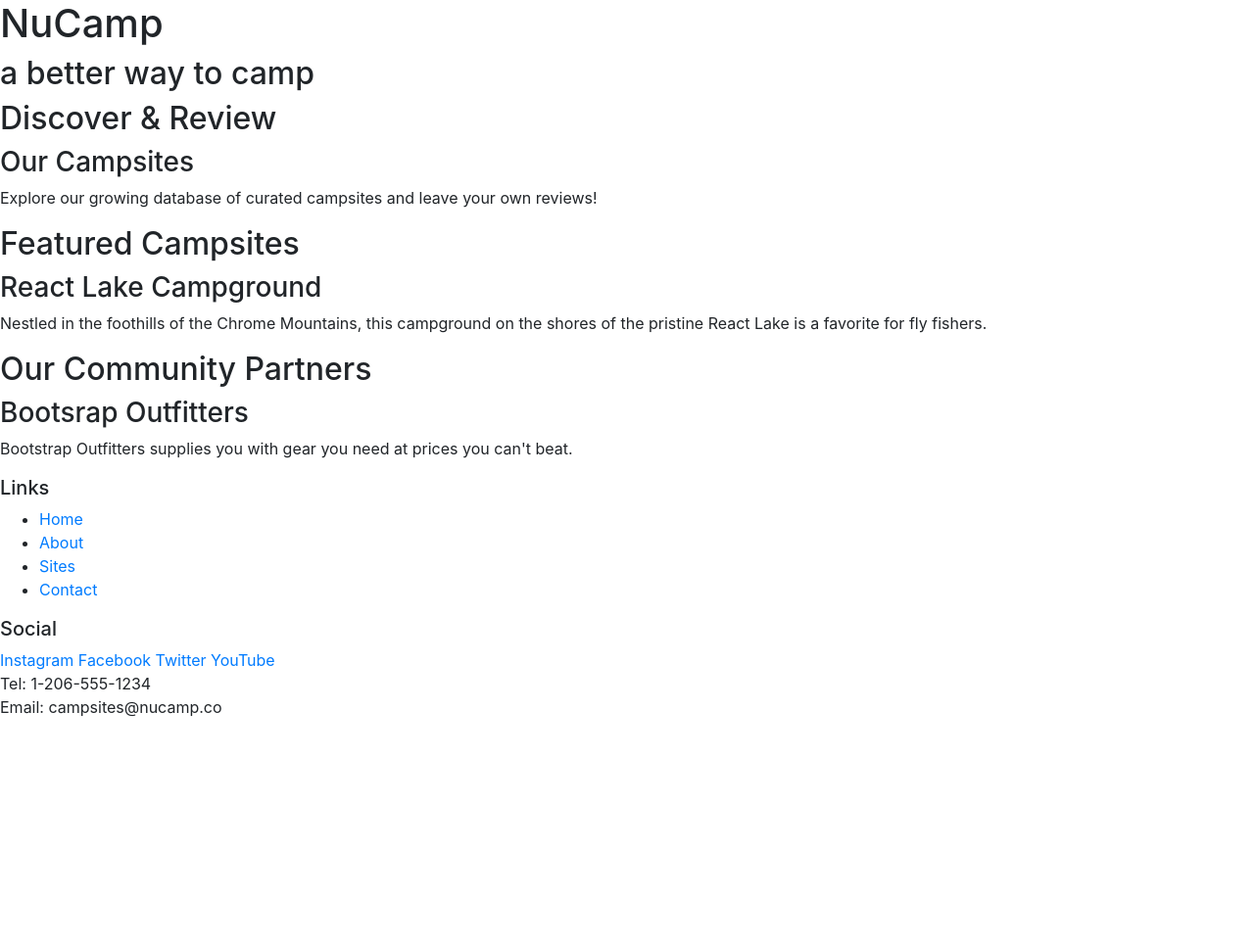
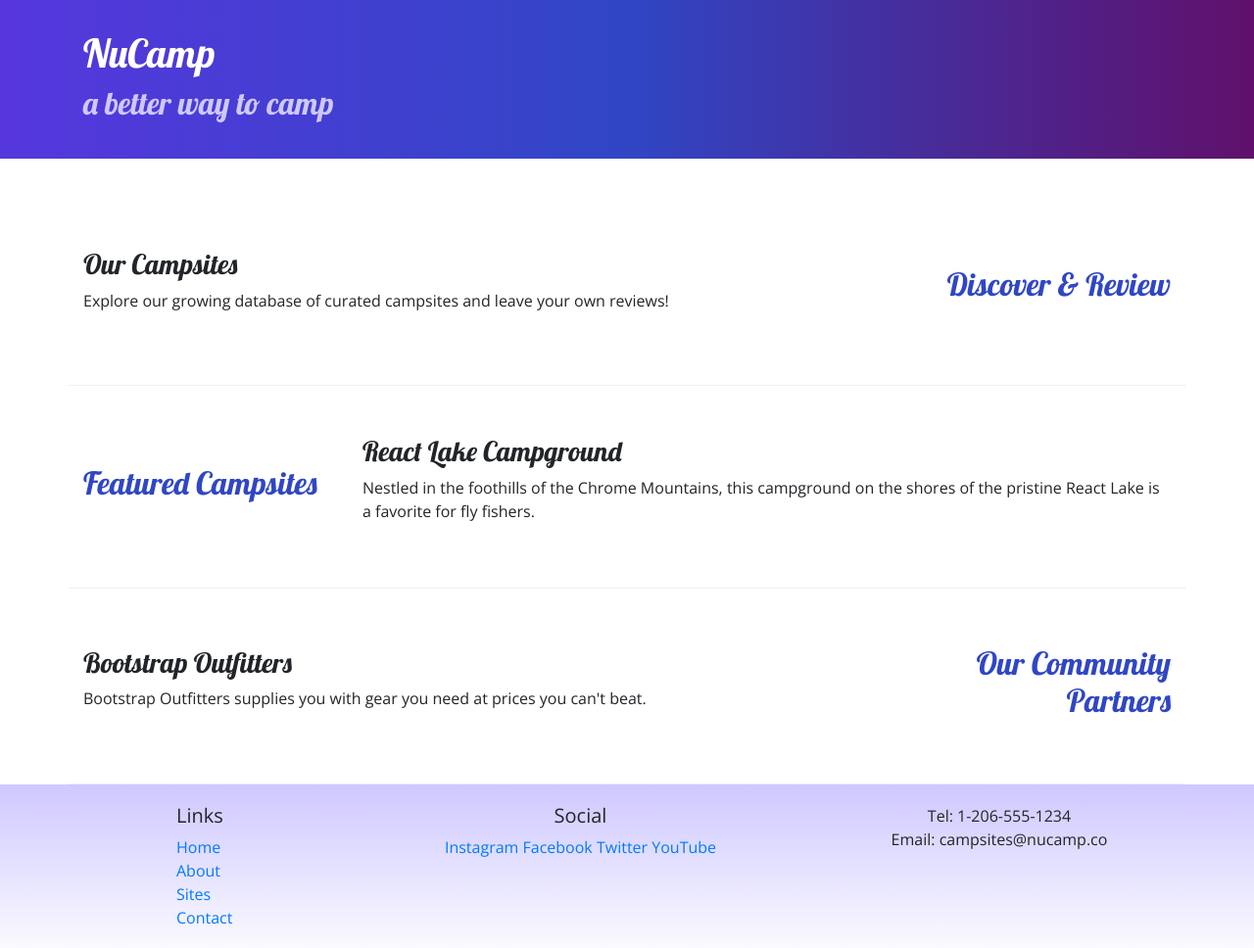
Before and after one commit to tozerdozer/Nucamp-Site, a website: page index.html in a window 1280 px wide. Shown: the whole page at 98% size. Before the commit the page ends 800 px from the top, so only its background shows below. Drawn offline with nearby package versions, Linux system fonts and the light colour scheme.

Commit message:
Test commit

```diff
--- /dev/null
+++ b/css/styles.css
@@ -0,0 +1,32 @@
+body {
+    font-family: "Open Sans", sans-serif;
+}
+
+h1, h2, h3 {
+    font-family: "Lobster", cursive;
+}
+
+h2 {
+    color: #3046C5;
+}
+
+header h2 {
+    color: #CEC8FF;
+}
+
+footer {
+    background-image: linear-gradient(#CEC8FF, white);
+    padding: 20px 0;
+}
+
+.jumbotron {
+    padding: 30px;
+    background-image: linear-gradient(to right, #5637DD, #3046C5, #60106B);
+    color: white;
+}
+
+.row-content {
+    padding: 50px 0;
+    border-bottom: 1px ridge;
+    min-height: 200px;
+}
--- a/index.html
+++ b/index.html
@@ -9,56 +9,82 @@
     <!-- Bootstrap CSS -->
     <link rel="stylesheet" href="node_modules/bootstrap/dist/css/bootstrap.min.css"/>
 
+    <!-- Additional CSS must be placed after Bootstrap CSS -->
+    <link rel="stylesheet" href="https://fonts.googleapis.com/css?family=Lobster|Open+Sans"/>
+    <link rel="stylesheet" href="css/styles.css"/>
+
     <title>NuCamp: A Better Way To Camp</title>
 </head>
 
 <body>
 
-    <header>
-        <div>
+    <header class="jumbotron jumbotron-fluid">
+        <div class="container">
+            <div class="row">
+                <div class="col">
                     <h1>NuCamp</h1>
                     <h2>a better way to camp</h2>
                 </div>
+            </div>
+        </div>
     </header>
 
-    <div>
-        <h2>Discover & Review</h2>
+    <div class="container">
+        <div class="row row-content align-items-center">
+            <div class="col-sm-4 order-sm-last col-md-3">
+                <h2 class="text-sm-right">Discover & Review</h2>
+            </div>
+            <div class="col">
                 <h3>Our Campsites</h3>
-        <p>Explore our growing database of curated campsites and leave your own reviews!</p>
+                <p class="d-none d-sm-block">Explore our growing database of curated campsites and leave your own reviews!</p>
+            </div>
         </div>
 
-    <div>
+        <div class="row row-content align-items-center">
+            <div class="col-sm-4 col-md-3">
                 <h2>Featured Campsites</h2>
+            </div>
+            <div class="col">
                 <h3>React Lake Campground</h3>
-        <p>Nestled in the foothills of the Chrome Mountains, this campground on the shores of the pristine React Lake is a favorite for fly fishers.</p>
+                <p class="d-none d-sm-block">Nestled in the foothills of the Chrome Mountains, this campground on the shores of the pristine React Lake is a favorite for fly fishers.</p>
+            </div>
         </div>
 
-    <div>
-        <h2>Our Community Partners</h2>
-        <h3>Bootsrap Outfitters</h3>
-        <p>Bootstrap Outfitters supplies you with gear you need at prices you can't beat.</p>
+        <div class="row row-content align-items-center">
+            <div class="col-sm-4 order-sm-last col-md-3">
+                <h2 class="text-sm-right">Our Community Partners</h2>
+            </div>
+            <div class="col">
+                <h3>Bootstrap Outfitters</h3>
+                <p class="d-none d-sm-block">Bootstrap Outfitters supplies you with gear you need at prices you can't beat.</p>
+            </div>
+        </div>
     </div>
 
     <footer>
-        <div>
+        <div class="container">
+            <div class="row">
+                <div class="col-4 col-sm-2 offset-1">
                     <h5>Links</h5>
-            <ul>
-                <li><a href="#">Home</a></li>
-                <li><a href="#">About</a></li>
-                <li><a href="#">Sites</a></li>
-                <li><a href="#">Contact</a></li>
+                    <ul class="list-unstyled">
+                        <li><a href="aboutus.html">Home</a></li>
+                        <li><a href="aboutus.html">About</a></li>
+                        <li><a href="aboutus.html">Sites</a></li>
+                        <li><a href="aboutus.html">Contact</a></li>
                     </ul>
                 </div>
-        <div>
+                <div class="col-6 col-sm-5 text-center">
                     <h5>Social</h5>
                     <a href="http://instagram.com/">Instagram</a>
                     <a href="http://facebook.com/">Facebook</a>
                     <a href="http://twitter.com/">Twitter</a>
                     <a href="http://youtube.com/">YouTube</a>
                 </div>
-        <div>
+                <div class="col-sm-4 text-center">
                     Tel: 1-206-555-1234<br/>
                     Email: campsites@nucamp.co
+                </div>
+            </div>
         </div>
     </footer>
 
```
Also changed, not shown: aboutus.html (added, +96 -0 lines). Lines whose indentation alone changed are shown as unchanged.
